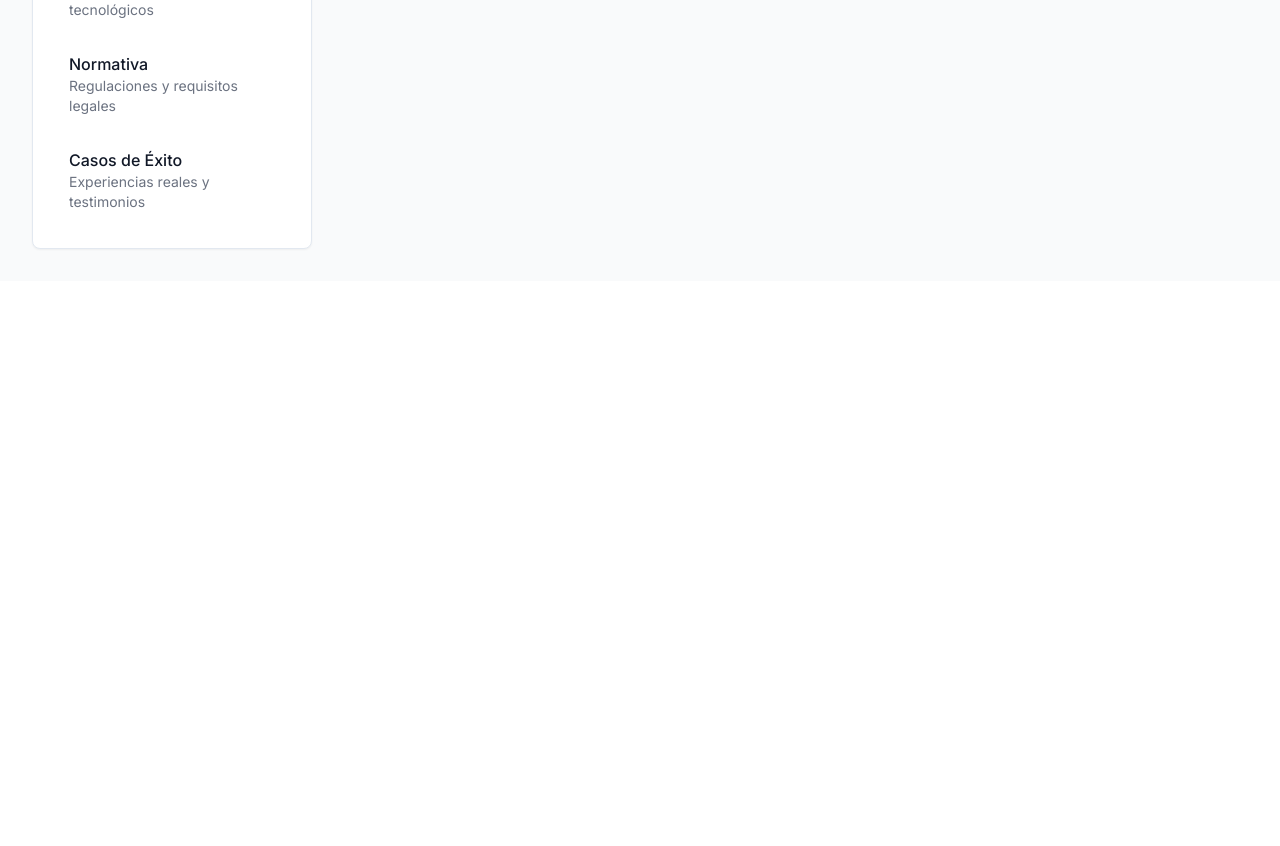
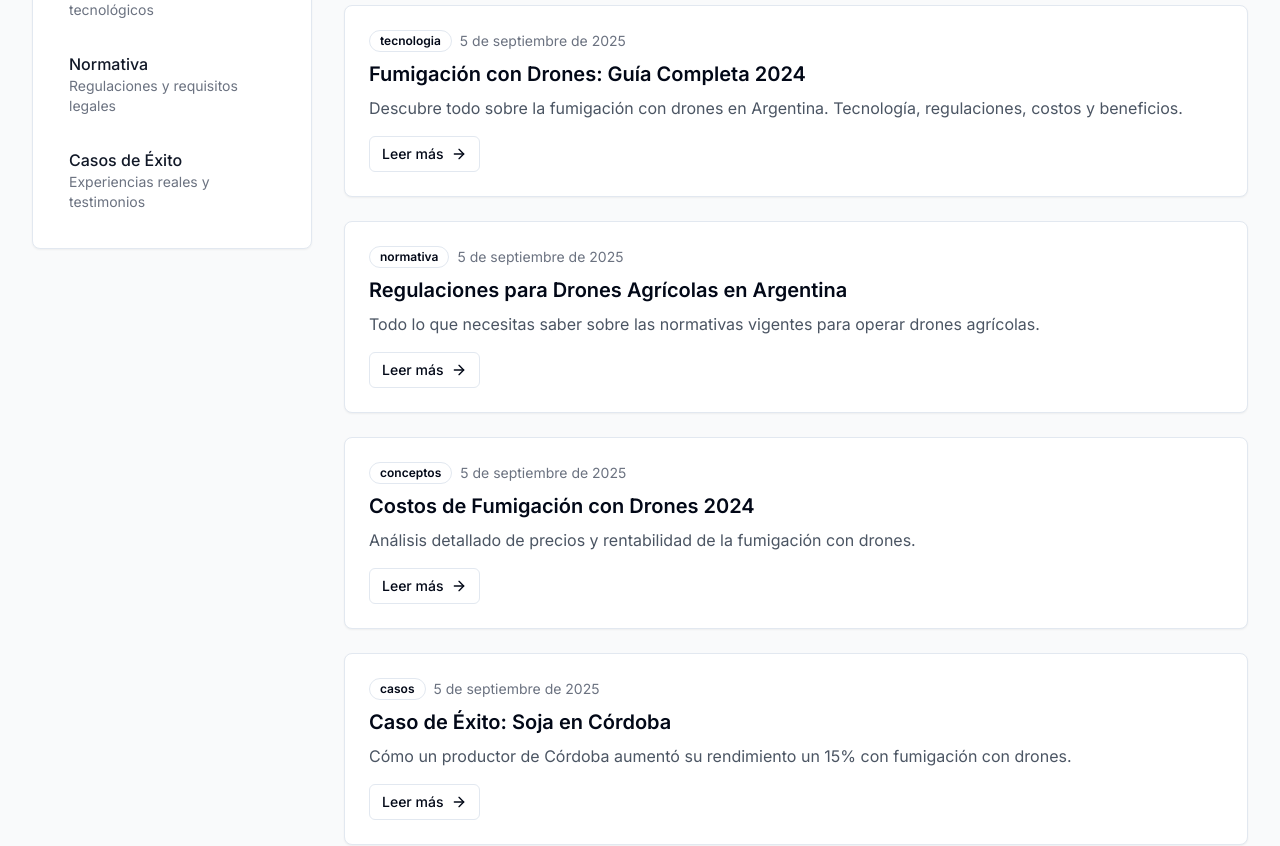
Before and after one commit to martingalmarino/drone-fumigaciones, a Next.js app: page /blog in a window 1280 px wide. Shown: the part 680-1526 px from the top of the page. Before the commit the page ends 961 px from the top, so only its background shows below. Built offline with nearby package versions, Linux system fonts and the light colour scheme; no server answers; the database is empty.

Commit message:
fix: Hardcode blog page data to avoid database dependency during build

```diff
--- a/app/blog/page.tsx
+++ b/app/blog/page.tsx
@@ -23,11 +23,41 @@ const categories = [
 ]
 
 export default async function BlogPage() {
-  const articles = await prisma.article.findMany({
-    where: { published: true },
-    orderBy: { createdAt: 'desc' },
-    take: 12,
-  })
+  // Hardcoded articles data for now
+  const articles = [
+    {
+      id: '1',
+      slug: 'fumigacion-drones-guia-completa',
+      title: 'Fumigación con Drones: Guía Completa 2024',
+      category: 'tecnologia',
+      excerpt: 'Descubre todo sobre la fumigación con drones en Argentina. Tecnología, regulaciones, costos y beneficios.',
+      createdAt: new Date(),
+    },
+    {
+      id: '2',
+      slug: 'regulaciones-drones-argentina',
+      title: 'Regulaciones para Drones Agrícolas en Argentina',
+      category: 'normativa',
+      excerpt: 'Todo lo que necesitas saber sobre las normativas vigentes para operar drones agrícolas.',
+      createdAt: new Date(),
+    },
+    {
+      id: '3',
+      slug: 'costos-fumigacion-drones',
+      title: 'Costos de Fumigación con Drones 2024',
+      category: 'conceptos',
+      excerpt: 'Análisis detallado de precios y rentabilidad de la fumigación con drones.',
+      createdAt: new Date(),
+    },
+    {
+      id: '4',
+      slug: 'caso-exito-soja-cordoba',
+      title: 'Caso de Éxito: Soja en Córdoba',
+      category: 'casos',
+      excerpt: 'Cómo un productor de Córdoba aumentó su rendimiento un 15% con fumigación con drones.',
+      createdAt: new Date(),
+    }
+  ]
 
   return (
     <div className="min-h-screen bg-gray-50">
```
